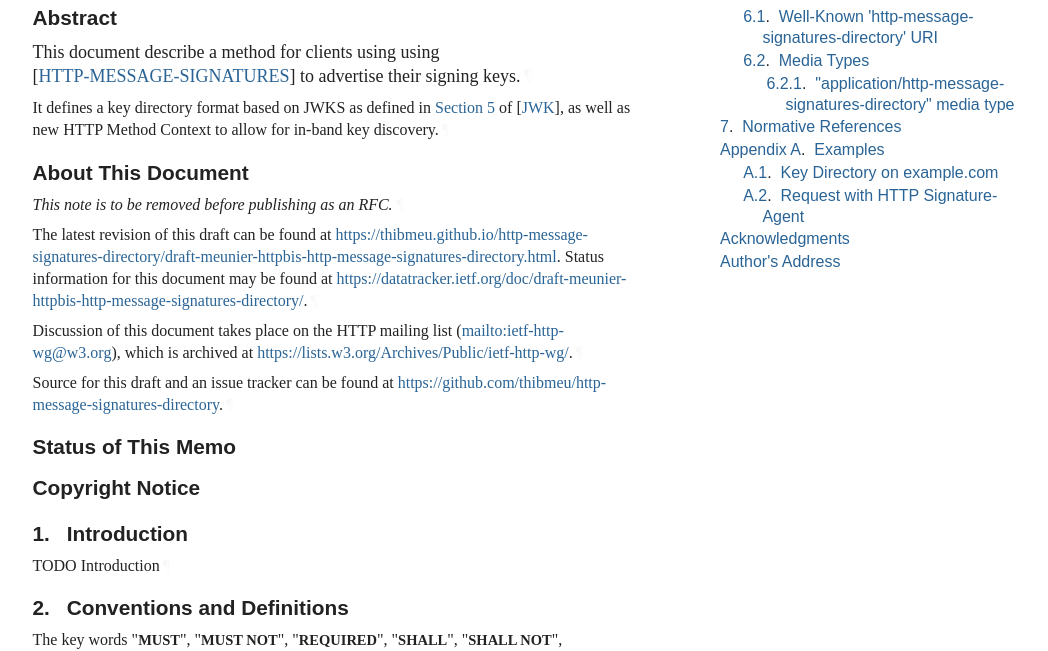
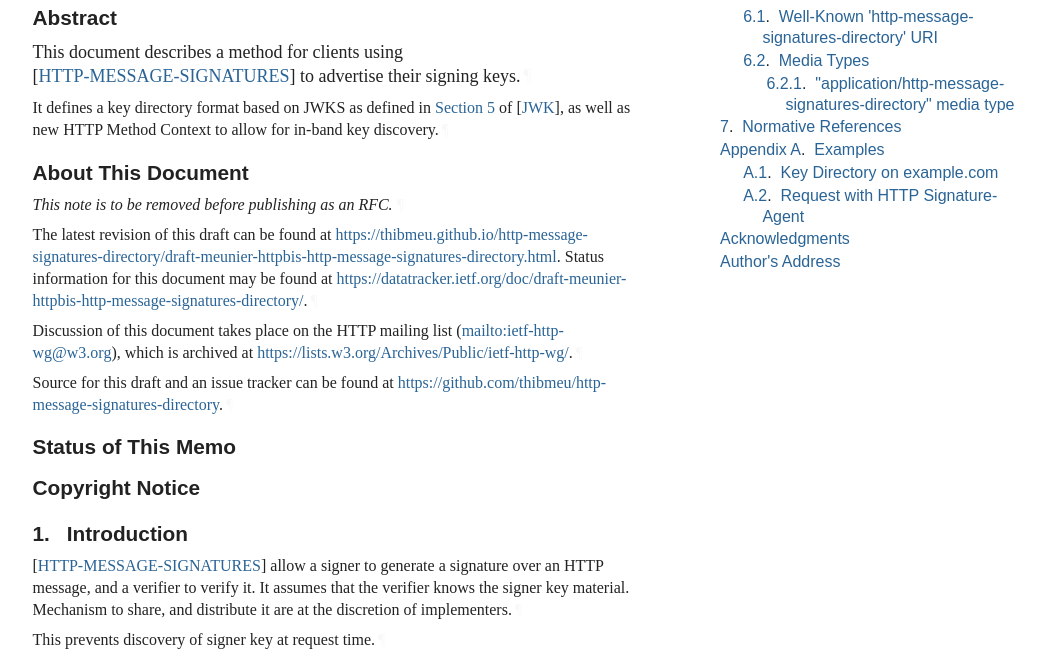
Before and after one commit to thibmeu/http-message-signatures-directory, a plain HTML site: page draft-meunier-httpbis-http-message-signatures-directory.html in a window 1280 px wide. Shown: the part 307-958 px from the top of the page, without its empty margins (92-1140 px from the left). Drawn offline with Linux system fonts and the light colour scheme; a web font is replaced by a local one.

Commit message:
Script updating gh-pages from 843ea01. [ci skip]

```diff
--- a/draft-meunier-httpbis-http-message-signatures-directory.html
+++ b/draft-meunier-httpbis-http-message-signatures-directory.html
@@ -7,7 +7,7 @@
 <title>HTTP Message Signatures Directory</title>
 <meta content="Thibault Meunier" name="author">
 <meta content="
-       This document describe a method for clients using using
+       This document describes a method for clients using
 to advertise their signing keys.
        It defines a key directory format based on JWKS as defined in  ,
 as well as new HTTP Method Context to allow for in-band key discovery.
@@ -1082,7 +1082,7 @@ svg :is([fill="white"], [fill^="#fff"]) {
 <h1 id="title">HTTP Message Signatures Directory</h1>
 <section id="section-abstract">
       <h2 id="abstract"><a href="#abstract" class="selfRef">Abstract</a></h2>
-<p id="section-abstract-1">This document describe a method for clients using using <span>[<a href="#HTTP-MESSAGE-SIGNATURES" class="cite xref">HTTP-MESSAGE-SIGNATURES</a>]</span>
+<p id="section-abstract-1">This document describes a method for clients using <span>[<a href="#HTTP-MESSAGE-SIGNATURES" class="cite xref">HTTP-MESSAGE-SIGNATURES</a>]</span>
 to advertise their signing keys.<a href="#section-abstract-1" class="pilcrow">¶</a></p>
 <p id="section-abstract-2">It defines a key directory format based on JWKS as defined in <span><a href="https://rfc-editor.org/rfc/rfc7517#section-5" class="relref">Section 5</a> of [<a href="#JWK" class="cite xref">JWK</a>]</span>,
 as well as new HTTP Method Context to allow for in-band key discovery.<a href="#section-abstract-2" class="pilcrow">¶</a></p>
@@ -1215,7 +1215,11 @@ as well as new HTTP Method Context to allow for in-band key discovery.<a href="#
       <h2 id="name-introduction">
 <a href="#section-1" class="section-number selfRef">1. </a><a href="#name-introduction" class="section-name selfRef">Introduction</a>
       </h2>
-<p id="section-1-1">TODO Introduction<a href="#section-1-1" class="pilcrow">¶</a></p>
+<p id="section-1-1"><span>[<a href="#HTTP-MESSAGE-SIGNATURES" class="cite xref">HTTP-MESSAGE-SIGNATURES</a>]</span> allow a signer to generate a signature over an HTTP message, and a verifier to verify it.
+It assumes that the verifier knows the signer key material. Mechanism to share, and distribute it are at the discretion
+of implementers.<a href="#section-1-1" class="pilcrow">¶</a></p>
+<p id="section-1-2">This prevents discovery of signer key at request time.<a href="#section-1-2" class="pilcrow">¶</a></p>
+<p id="section-1-3">This document describes a method for signers to advertise their signing keys to verifier.<a href="#section-1-3" class="pilcrow">¶</a></p>
 </section>
 </div>
 <div id="conventions-and-definitions">
```
Also changed, not shown: draft-meunier-httpbis-http-message-signatures-directory.txt (+10 -2 lines).
